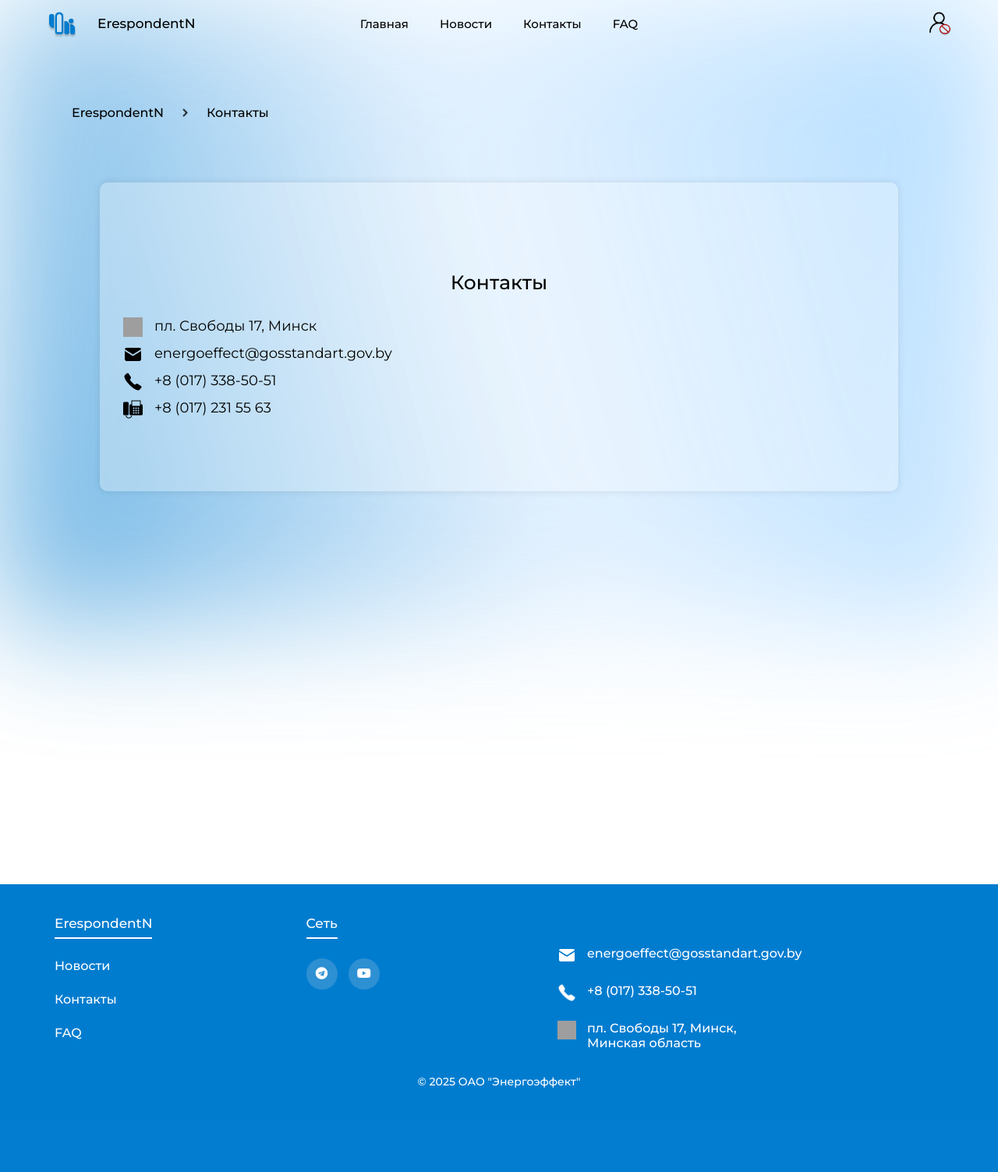
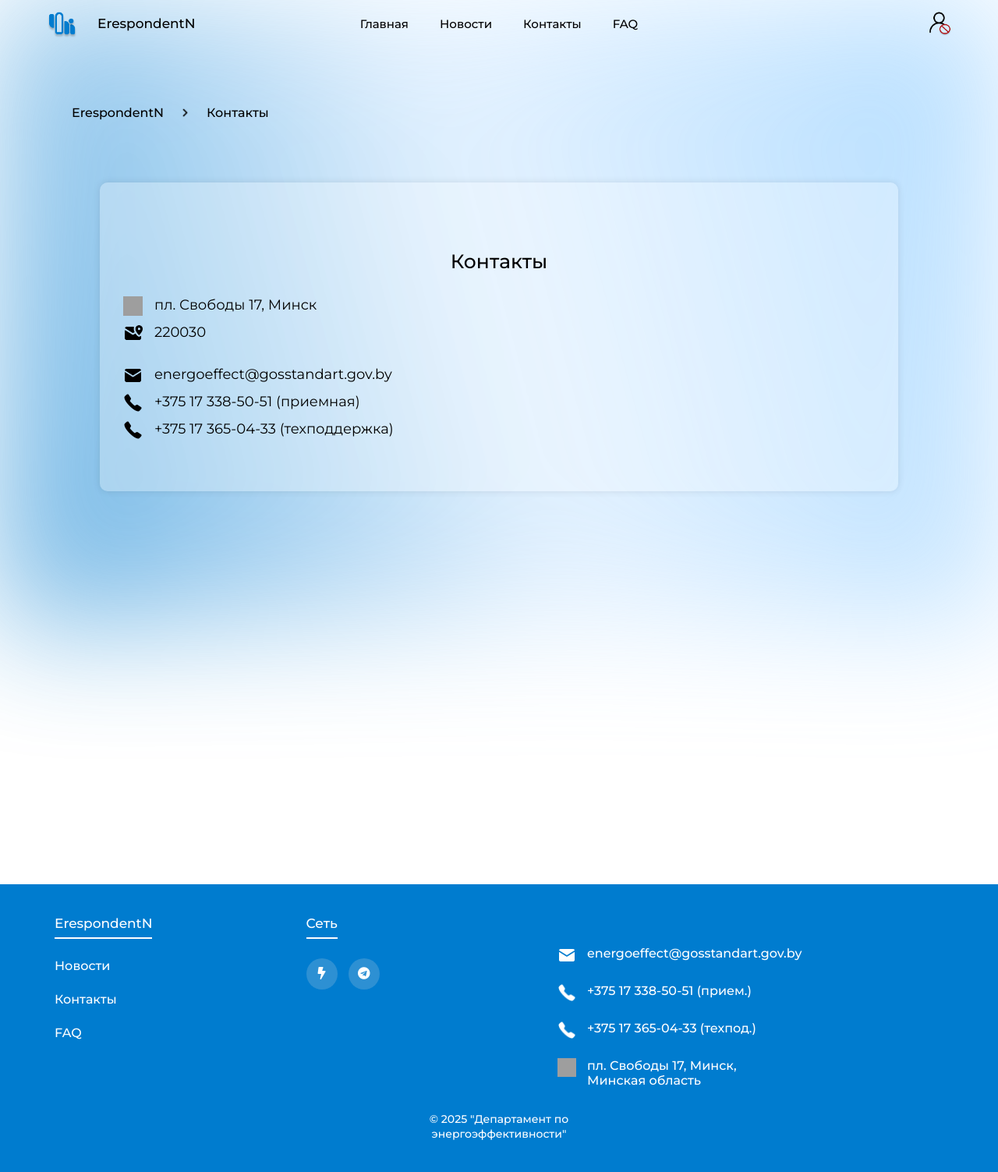
Before and after one commit to shlneo/erespondentN, a Flask app: page /contacts in a window 1280 px wide. Shown: the whole page at 78% size. Before the commit the page ends 1395 px from the top, so only its background shows below. Run offline with Flask 3, Linux system fonts and the light colour scheme; grey boxes are pictures that could not be loaded.

Commit message:
fix: some texts fix

```diff
--- a/website/templates/base.html
+++ b/website/templates/base.html
@@ -132,8 +132,9 @@
               <div class="footer-col">
                 <h4>Сеть</h4>
                 <div class="social-links">
+                  <a href="https://energoeffect.gov.by/" target="_blank"><i class="fas fa-bolt"></i></a>
                   <a href="https://t.me/energoeffectgovby" target="_blank"><i class="fab fa-telegram"></i></a>
-                  <a href="https://www.youtube.com/channel/UCNnRgj7ycWccZZCeU4j_FlA" target="_blank"><i class="fab fa-youtube"></i></a>
+                  <!-- <a href="" target="_blank"><i class="fab fa-youtube"></i></a> -->
                 </div>
             </div>
               <div class="footer-col">
@@ -145,7 +146,11 @@
                     </li>
                     <li>
                       <img  src="{{ url_for('static', filename='img/telephoneW.png')}}" alt="">
-                      <a href="tel:+80173385051">+8 (017) 338-50-51</a>
+                      <a href="tel:+375173385051" title = "Приемная">+375 17 338-50-51 (прием.)</a>
+                    </li>
+                    <li>
+                      <img  src="{{ url_for('static', filename='img/telephoneW.png')}}" alt="">
+                      <a href="tel:+375172315563" title = "Техподдержка">+375 17 365-04-33 (техпод.)</a>
                     </li>
                     <li>
                       <img  src="{{ url_for('static', filename='img/point_of_placeW.png')}}" alt="">
@@ -155,12 +160,9 @@
             </div>
           </div>
           <div class="footer-row" style = "text-align: center; margin-top: 30px; justify-content: center;">
-                      <div class="footer-col">
-                        <a class = "footer_org" href="https://energoeffect.gov.by">© 2025 ОАО "Энергоэффект"</a>
-
-                      </div>
-
-
+            <div class="footer-col">
+              <a class = "footer_org" href="https://energoeffect.gov.by">© 2025 "Департамент по энергоэффективности"</a>
+            </div>
           </div>
       </div>
   </footer>
--- a/website/templates/contacts.html
+++ b/website/templates/contacts.html
@@ -29,16 +29,21 @@
                     <a>пл. Свободы 17, Минск</a>
                 </div>
                 <div class="contacts_content_row">
+                    <img  src="{{ url_for('static', filename='img/email-ind.png')}}" alt="">
+                    <a>220030</a>
+                </div>
+                <br>
+                <div class="contacts_content_row">
                     <img  src="{{ url_for('static', filename='img/email.png')}}" alt="">
                     <a href="mailto:energoeffect@gosstandart.gov.by">energoeffect@gosstandart.gov.by</a>
                 </div>
                 <div class="contacts_content_row">
                     <img  src="{{ url_for('static', filename='img/telephone.png')}}" alt="">
-                    <a href="tel:+80173385051">+8 (017) 338-50-51</a>
+                    <a href="tel:+375173385051">+375 17 338-50-51 (приемная)</a>
                 </div>
                 <div class="contacts_content_row">
-                    <img  src="{{ url_for('static', filename='img/fax.png')}}" alt="">
-                    <a href="tel:+8017231 55 63">+8 (017) 231 55 63</a>
+                    <img  src="{{ url_for('static', filename='img/telephone.png')}}" alt="">
+                    <a href="tel:+375172315563">+375 17 365-04-33 (техподдержка)</a>
                 </div>
             </div>
         </div>
```
Also changed, not shown: website/templates/profile_common.html (+12 -14 lines), website/static/img/email-ind.png (added).
